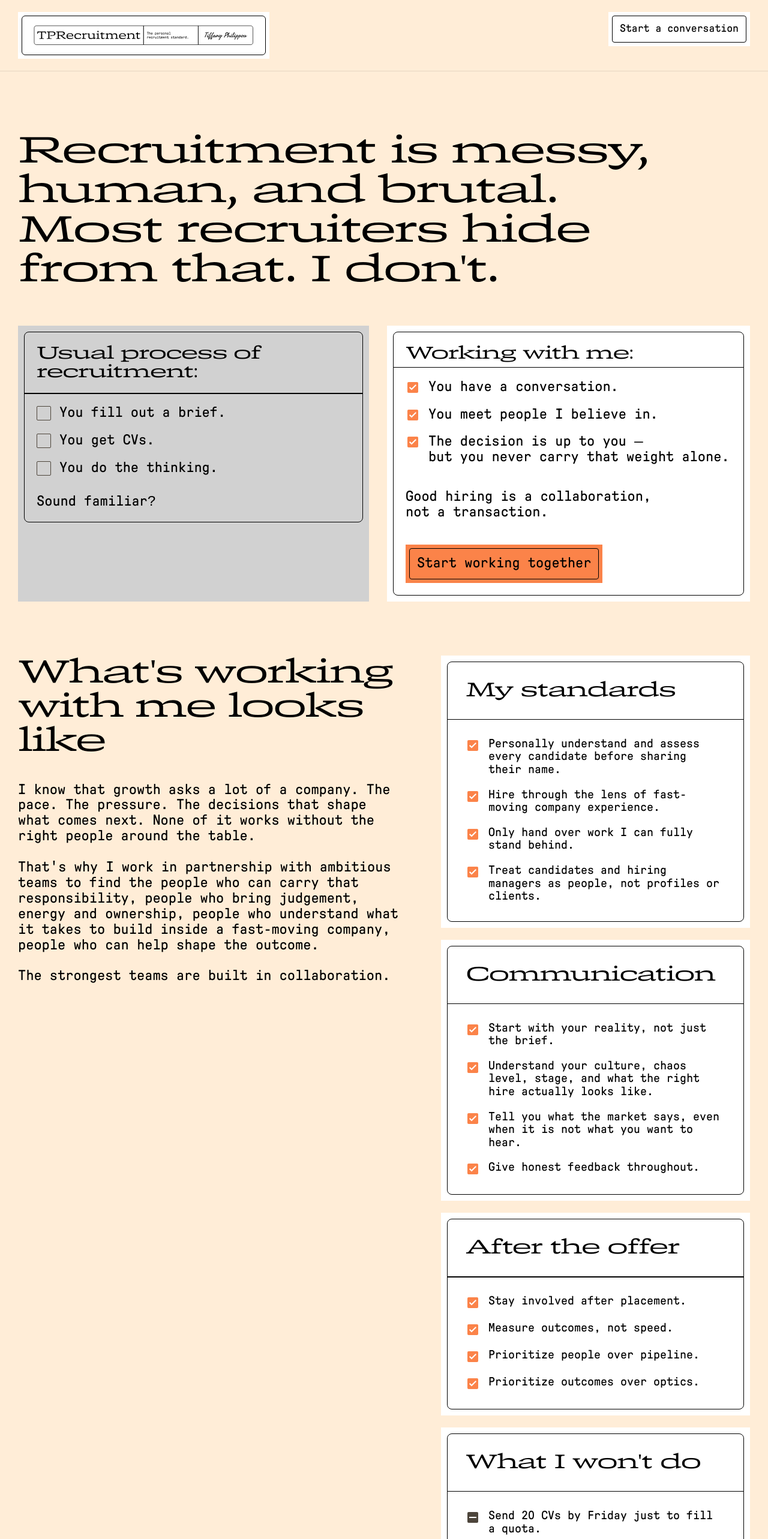
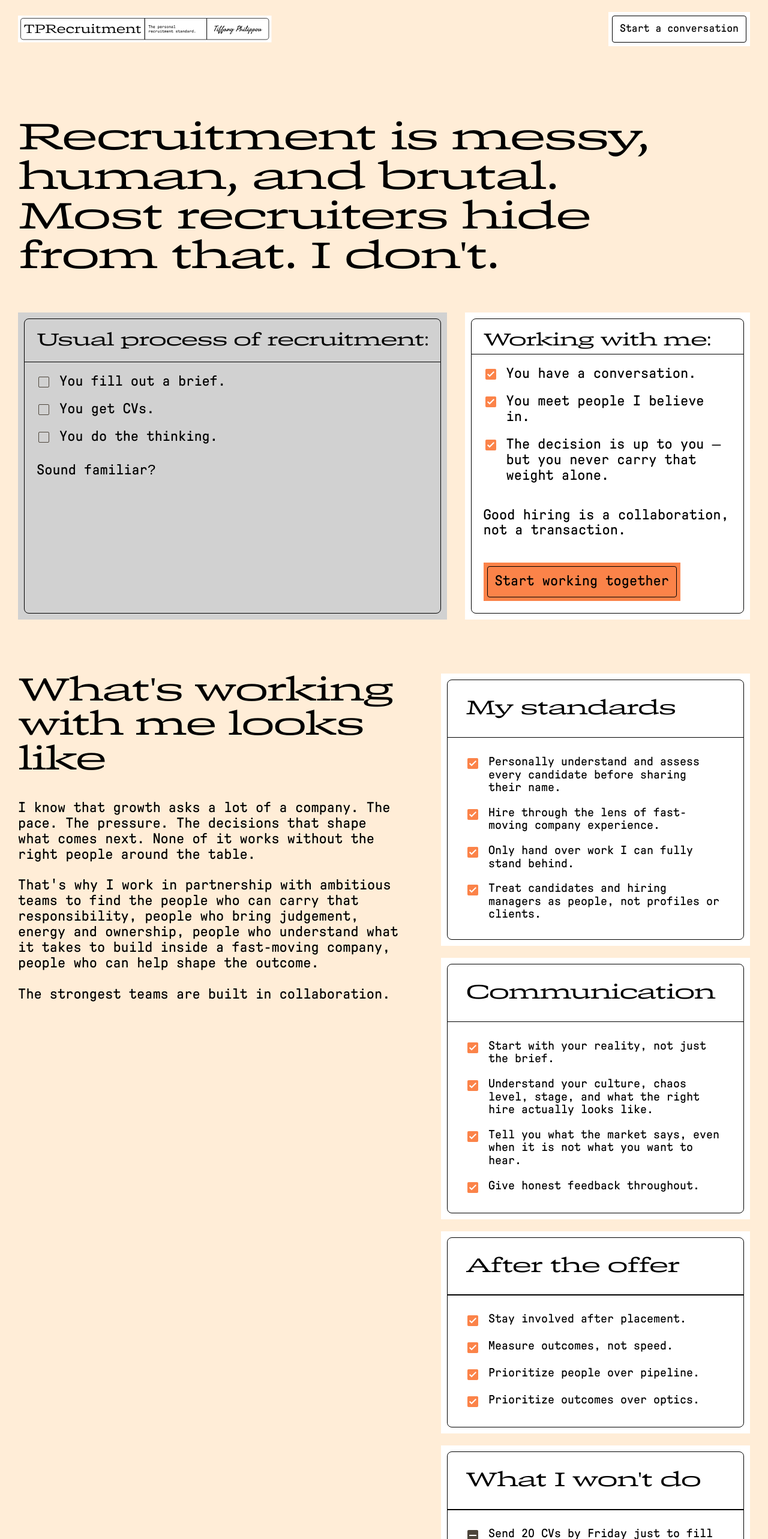
Before and after one commit to unknwstudio/TPRecruitment, a React (Vite) app: page / in a window 1280 px wide. Shown: the top 2566 px of the page at 60% size. Built offline with nearby package versions, Linux system fonts and the light colour scheme; a web font is replaced by a local one.

Commit message:
Update app and add recruitment assets

```diff
--- a/src/App.tsx
+++ b/src/App.tsx
@@ -38,13 +38,17 @@ const STYLE_MONO: React.CSSProperties = {
   lineHeight: '1.08',
 };
 
+const scrollToContact = () => {
+  document.getElementById('contact')?.scrollIntoView({ behavior: 'smooth' });
+};
+
 // Reusable check icon components — rendered at 24px so the inner box equals 18px
 function CheckIcon() {
   return <img src="/CheckedBox.svg" alt="" className="shrink-0 size-[24px]" />;
 }
 
 function DashIcon() {
-  return <div className="shrink-0 size-[24px] rounded-[2px] border border-[#4d453b]" />;
+  return <img src="/EmptyCheckbox.svg" alt="" className="shrink-0 size-[24px]" />;
 }
 
 function CrossIcon() {
@@ -98,15 +102,30 @@ function SectionCard({ title, children, expanded = true }: { title: string; chil
 
 // --- NAV ---
 function Navbar() {
+  const [pastHero, setPastHero] = useState(false);
+  const btnRef = useRef<HTMLButtonElement>(null);
+  const [btnHeight, setBtnHeight] = useState(46);
+
+  useEffect(() => {
+    const handleScroll = () => setPastHero(window.scrollY > window.innerHeight * 0.8);
+    handleScroll();
+    window.addEventListener('scroll', handleScroll, { passive: true });
+    if (btnRef.current) setBtnHeight(btnRef.current.getBoundingClientRect().height);
+    return () => window.removeEventListener('scroll', handleScroll);
+  }, []);
+
   return (
-    <div className="sticky top-0 z-50 bg-[#ffedd7] flex items-start justify-between px-[30px] py-[20px] w-full border-b border-black/10">
-      <div className="bg-white flex items-start p-[6px]">
-        <div className="border-[1.1px] border-black flex items-center justify-center px-[16px] py-[12px] rounded-[6px]">
-          <img src="/TP_logo.svg" alt="TPRecruitment" className="h-[40px] w-auto" />
-        </div>
-      </div>
-      <div className="bg-white flex flex-col items-start p-[6px]">
-        <button className="border border-black flex items-center p-[12px] rounded-[4px] cursor-pointer hover:bg-[#fb8349] transition-colors">
+    <div className="sticky top-0 z-50 bg-[#ffedd7] flex items-center justify-between px-[30px] py-[20px] w-full">
+      <img src="/TP_logo.svg" alt="TPRecruitment" className="w-auto" style={{ height: `${btnHeight}px` }} />
+      <div
+        className="flex flex-col items-start p-[6px] transition-colors duration-300"
+        style={{ backgroundColor: pastHero ? '#fb8349' : 'white' }}
+      >
+        <button
+          ref={btnRef}
+          onClick={scrollToContact}
+          className="border border-black flex items-center p-[12px] rounded-[4px] cursor-pointer"
+        >
           <p className="text-[18px] text-black whitespace-nowrap leading-[20px]" style={STYLE_MONO}>
             Start a conversation
           </p>
@@ -135,12 +154,12 @@ function HeroSection() {
             <div className="bg-[#d1d1d1] flex flex-col flex-1 p-[10px]">
               <div className="flex items-start mb-[-1.372px]">
                 <div className="border-[1.372px] border-black flex flex-1 items-start p-[20px] rounded-tl-[8px] rounded-tr-[8px]">
-                  <p className="flex-1 text-[28px] text-black" style={STYLE_DISPLAY}>
+                  <p className="flex-1 text-[28px] text-black whitespace-nowrap" style={STYLE_DISPLAY}>
                     Usual process of recruitment:
                   </p>
                 </div>
               </div>
-              <div className="flex flex-1 items-start">
+              <div className="flex flex-1">
                 <div className="border-[1.372px] border-black flex flex-1 flex-col gap-[30px] items-center p-[20px] rounded-bl-[8px] rounded-br-[8px]">
                   <div className="flex flex-col gap-[20px] items-start w-full">
                     {[
@@ -149,7 +168,7 @@ function HeroSection() {
                       "You do the thinking.",
                     ].map((text) => (
                       <div key={text} className="flex gap-[14px] items-start w-full">
-                        <div className="shrink-0 size-[24px] rounded-[2px] border border-[#4d453b] mt-[1px]" />
+                        <img src="/EmptyCheckbox.svg" alt="" className="shrink-0 size-[24px] mt-[1px]" />
                         <p className="flex-1 text-[24px] text-black" style={STYLE_MONO}>
                           {text}
                         </p>
@@ -201,7 +220,10 @@ function HeroSection() {
                   <p>not a transaction.</p>
                 </div>
                 <div className="bg-[#fb8349] flex flex-col items-start p-[6px]">
-                  <button className="border border-black flex items-center p-[12px] rounded-[4px] cursor-pointer hover:opacity-90 transition-opacity">
+                  <button
+                    onClick={scrollToContact}
+                    className="border border-black flex items-center p-[12px] rounded-[4px] cursor-pointer hover:opacity-90 transition-opacity"
+                  >
                     <p className="text-[24px] text-black whitespace-nowrap" style={STYLE_MONO}>
                       Start working together
                     </p>
@@ -261,9 +283,10 @@ const WORKING_CARDS = [
   },
 ];
 
-// Scroll-driven: each card collapses as the user scrolls through the section.
-// Phase 0 → all expanded; phase N → first N cards collapsed.
-const PHASE_HEIGHT = 380; // px of scroll per card transition
+// Scroll-driven: phases control which cards are collapsed.
+// Phase 0: all 4 visible → Phase 1: first 2 collapse → Phase 2: 3rd collapses → Phase 3: 4th collapses
+const PHASE_HEIGHT = 320;
+const PHASE_COLLAPSED = [0, 2, 3, 4]; // how many cards are collapsed at each phase
 
 function WhatWorkingSection() {
   const sectionRef = useRef<HTMLElement>(null);
@@ -274,11 +297,11 @@ function WhatWorkingSection() {
       if (!sectionRef.current) return;
       const top = sectionRef.current.getBoundingClientRect().top;
       const scrolled = Math.max(0, -top);
-      const count = Math.min(
+      const phase = Math.min(
         Math.floor(scrolled / PHASE_HEIGHT),
-        WORKING_CARDS.length - 1
+        PHASE_COLLAPSED.length - 1
       );
-      setCollapsedCount(count);
+      setCollapsedCount(PHASE_COLLAPSED[phase]);
     };
     window.addEventListener("scroll", handleScroll, { passive: true });
     handleScroll();
@@ -286,11 +309,10 @@ function WhatWorkingSection() {
   }, []);
 
   return (
-    // Extra paddingBottom gives room for the animation scroll phases
     <section
       ref={sectionRef}
       className="bg-[#ffedd7] w-full"
-      style={{ paddingBottom: `${PHASE_HEIGHT * (WORKING_CARDS.length - 1)}px` }}
+      style={{ paddingBottom: `${PHASE_HEIGHT * (PHASE_COLLAPSED.length - 1)}px` }}
     >
       <div style={{ position: "sticky", top: "80px" }}>
         <div
@@ -418,10 +440,10 @@ function RolesSection() {
           Roles that i hire for
         </p>
 
-        <div className="flex gap-[30px] items-stretch">
+        <div className="flex gap-[30px]">
           {roles.map((role) => (
-            <div key={role.title} className="flex flex-1">
-              <div className="bg-white flex flex-1 flex-col p-[10px]">
+            <div key={role.title} className="flex-1 basis-0 min-w-0">
+              <div className="bg-white flex flex-col h-full p-[10px]">
                 <div className="flex items-start mb-[-1.372px]">
                   <div className="border-[1.372px] border-black flex flex-1 items-start p-[20px] rounded-tl-[8px] rounded-tr-[8px]">
                     <p className="flex-1 text-[28px] text-black whitespace-pre-line" style={STYLE_DISPLAY}>
@@ -429,9 +451,9 @@ function RolesSection() {
                     </p>
                   </div>
                 </div>
-                <div className="flex flex-1 items-start">
-                  <div className="border-[1.372px] border-black flex flex-1 h-full items-center p-[20px] rounded-bl-[8px] rounded-br-[8px]">
-                    <p className="text-[24px] text-black" style={STYLE_MONO}>
+                <div className="flex flex-1">
+                  <div className="border-[1.372px] border-black flex flex-1 items-start justify-center p-[20px] rounded-bl-[8px] rounded-br-[8px]">
+                    <p className="text-[24px] text-black text-center" style={STYLE_MONO}>
                       {role.description}
                     </p>
                   </div>
@@ -556,7 +578,7 @@ function TestimonialsSection() {
 // --- CTA / CONTACT SECTION ---
 function CTASection() {
   return (
-    <section className="bg-[#eaeae5] w-full overflow-hidden py-[60px]">
+    <section id="contact" className="bg-[#eaeae5] w-full overflow-hidden py-[60px]">
       <div className="max-w-[1440px] mx-auto px-[30px]">
         {/* Top row: headline + tagline */}
         <div className="flex gap-[35px] items-end mb-[60px]">
@@ -662,13 +684,13 @@ function CTASection() {
 function Footer() {
   return (
     <footer className="bg-[#4d453b] w-full overflow-hidden relative h-[400px]">
-      {/* Big TPRecruitment text */}
-      <p
-        className="absolute top-[30px] left-[30px] text-[#eaeae5]"
-        style={{ ...STYLE_DISPLAY, fontSize: "clamp(80px, 9.6vw, 138px)" }}
-      >
-        TPRecruitment
-      </p>
+      {/* Big TPRecruitment logo */}
+      <img
+        src="/TPRecruitment_FooterLogo.svg"
+        alt="TPRecruitment"
+        className="absolute left-[30px] right-[30px]"
+        style={{ top: '30px', width: 'calc(100% - 60px)', height: 'auto' }}
+      />
 
       {/* Bottom bar */}
       <div className="absolute bottom-[30px] left-[30px] right-[30px] flex items-end justify-between text-white">
@@ -686,11 +708,8 @@ function Footer() {
 // --- APP ---
 export default function App() {
   return (
-    <div className="flex flex-col items-center w-full">
-      <div className="w-full max-w-[1440px] mx-auto">
+    <div className="flex flex-col w-full">
       <Navbar />
-      </div>
-      <div className="w-full">
       <HeroSection />
       <WhatWorkingSection />
       <PartnersSection />
@@ -699,6 +718,5 @@ export default function App() {
       <CTASection />
       <Footer />
     </div>
-    </div>
   );
 }
```
Also changed, not shown: public/EmptyCheckbox.svg (added), public/TPRecruitment_FooterLogo.svg (added). Lines whose indentation alone changed are shown as unchanged.
